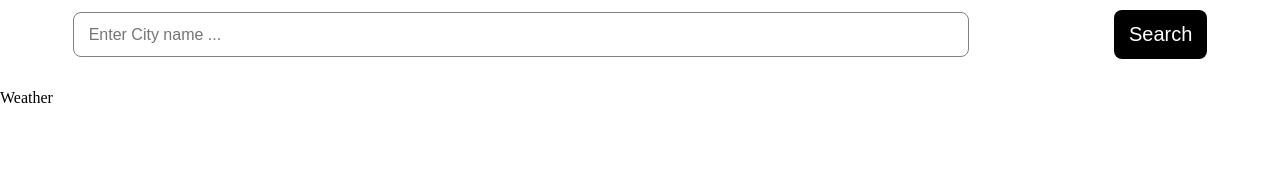
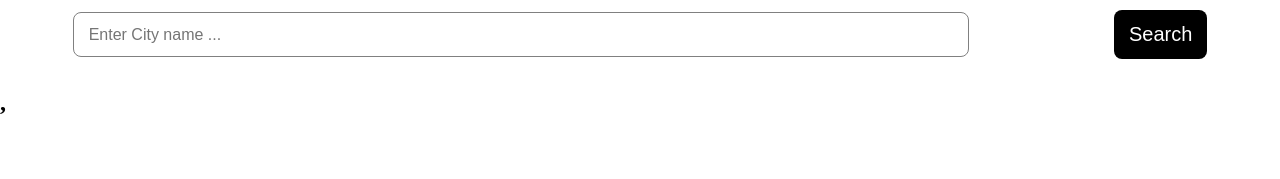
Before and after one commit to Khvede93/Weather, a React (Vite) app: page / in a window 1280 px wide. Shown: the top 179 px of the page. Built offline with nearby package versions, Linux system fonts and the light colour scheme; no server answers.

Commit message:
working version of app is Done. (reading any city weather, showing only city and country on page)

```diff
--- a/src/components/weather/Weather.jsx
+++ b/src/components/weather/Weather.jsx
@@ -45,11 +45,12 @@ export const Weather = () => {
       ) : (
         <div>
           <div className='city-name'>
-            <h2>{weatherData?.name}</h2>
+            <h2>
+              {weatherData?.name}, <span>{weatherData?.sys?.country}</span>
+            </h2>
           </div>
         </div>
       )}
-      <div>Weather</div>
     </div>
   );
 };
```
